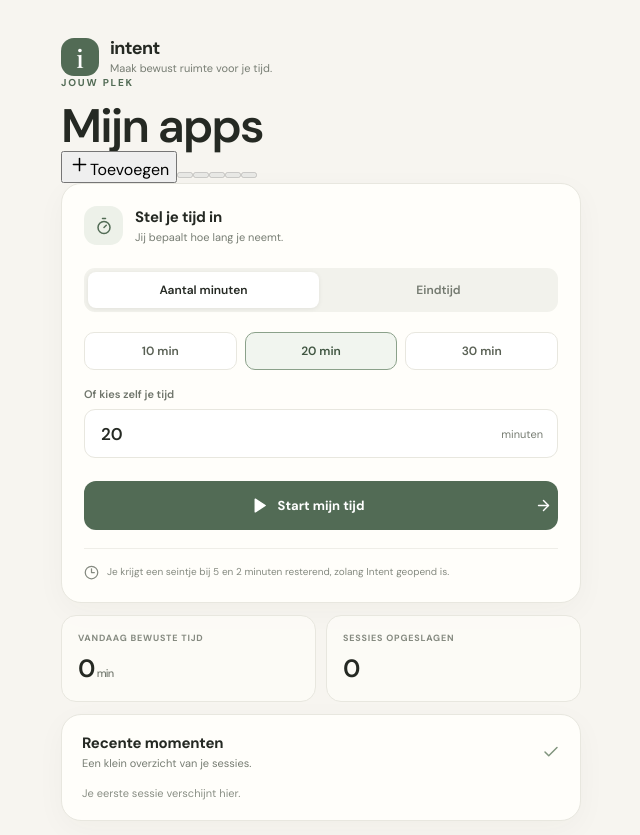
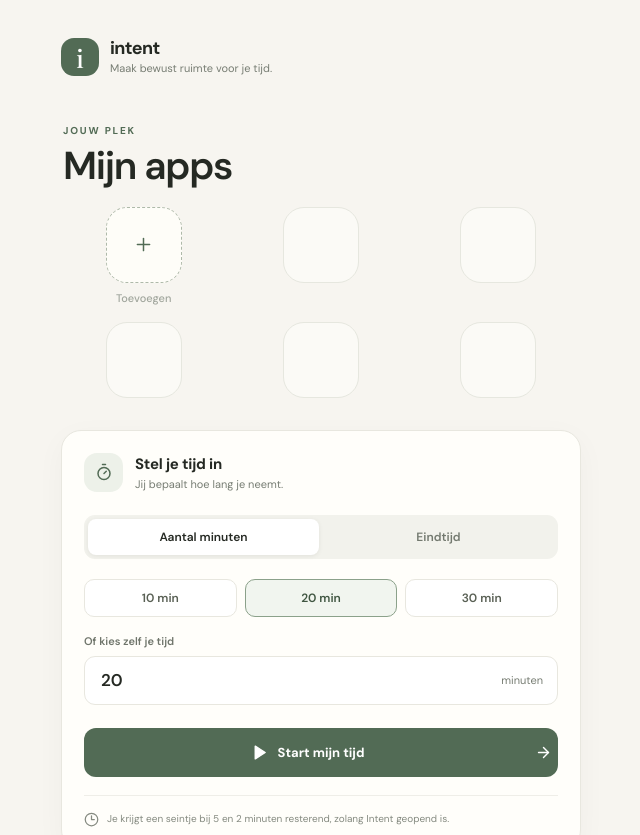
Before and after one commit to melissa34556/Intent, a React (Vite) app: page / in a window 1280 px wide. Shown: the top 835 px of the page, without its empty margins (319-959 px from the left). Built offline with nearby package versions, Linux system fonts and the light colour scheme; a web font is replaced by a local one; what @capacitor/core would draw is missing.

Commit message:
Style app shortcut grid and app picker

```diff
--- a/src/style.css
+++ b/src/style.css
@@ -81,3 +81,36 @@ h2 { margin: 0; font-size: 15px; font-weight: 700; letter-spacing: -.2px; }
 footer { padding: 24px 0 4px; color: #a1a49b; text-align: center; font-size: 10px; }
 @media (min-width: 600px) { .app-shell { padding-top: 38px; } .welcome { padding-top: 52px; } }
 @media (max-width: 380px) { .timer-card { padding: 18px; } .welcome { padding-top: 34px; } }
+
+
+/* App library */
+.apps-section { padding: 38px 0 24px; }
+.apps-heading { display: flex; align-items: end; justify-content: space-between; margin: 0 2px 19px; }
+.apps-heading .eyebrow { margin-bottom: 8px; }
+.apps-heading h1 { font-size: clamp(31px, 8vw, 39px); line-height: 1.1; letter-spacing: -1.3px; }
+.app-grid { display: grid; grid-template-columns: repeat(3, minmax(0, 1fr)); gap: 17px 12px; }
+.app-slot { position: relative; min-width: 0; }
+.app-tile { display: flex; flex-direction: column; align-items: center; gap: 8px; width: 100%; padding: 0; border: 0; background: transparent; color: var(--ink); }
+.app-icon-frame, .empty-app-icon { display: grid; place-items: center; width: min(100%, 76px); aspect-ratio: 1; overflow: hidden; border-radius: 21px; }
+.app-icon-frame { background: transparent; }
+.app-icon-frame img { display: block; width: 100%; height: 100%; object-fit: contain; }
+.app-label { display: block; width: 100%; overflow: hidden; color: #555b52; text-align: center; text-overflow: ellipsis; white-space: nowrap; font-size: 11px; font-weight: 500; }
+.empty-app-tile { cursor: default; }
+.empty-app-tile:disabled { opacity: 1; }
+.empty-app-icon { border: 1px solid #e6e7df; background: rgba(255,254,250,.48); color: #a0a69a; }
+.add-app-tile { cursor: pointer; }
+.add-app-tile .empty-app-icon { border: 1px dashed #aeb9a9; background: rgba(255,254,250,.85); color: var(--green); }
+.empty-label { color: #a1a69d; }
+.remove-app { position: absolute; top: -5px; right: max(0px, calc((100% - 76px) / 2 - 5px)); display: grid; place-items: center; width: 22px; height: 22px; padding: 0; border: 1px solid var(--line); border-radius: 50%; background: #fffefa; color: #777d73; }
+.app-picker-backdrop { position: fixed; z-index: 1000; inset: 0; display: flex; align-items: end; justify-content: center; padding: 16px; background: rgba(30,35,29,.35); }
+.app-picker { width: min(100%, 500px); max-height: min(78vh, 680px); overflow: hidden; padding: 21px; border: 1px solid var(--line); border-radius: 22px; background: var(--paper); box-shadow: 0 18px 60px rgba(20,25,20,.2); }
+.picker-heading { display: flex; align-items: flex-start; justify-content: space-between; gap: 12px; margin-bottom: 17px; }
+.picker-heading h2 { font-size: 17px; }
+.picker-heading p, .picker-message { margin: 5px 0 0; color: var(--muted); font-size: 12px; line-height: 1.6; }
+.picker-close { display: grid; place-items: center; width: 34px; height: 34px; border: 0; border-radius: 10px; background: #f2f2ec; color: var(--ink); }
+.available-app-list { max-height: 55vh; overflow-y: auto; }
+.available-app { display: flex; align-items: center; gap: 13px; width: 100%; padding: 10px 2px; border: 0; border-top: 1px solid #efeee8; background: transparent; color: var(--ink); text-align: left; font-size: 13px; }
+.available-app img { width: 38px; height: 38px; border-radius: 11px; object-fit: contain; }
+.available-app span { flex: 1; }
+.available-app svg { color: var(--green); }
+@media (min-width: 600px) { .apps-section { padding-top: 48px; } }
```
